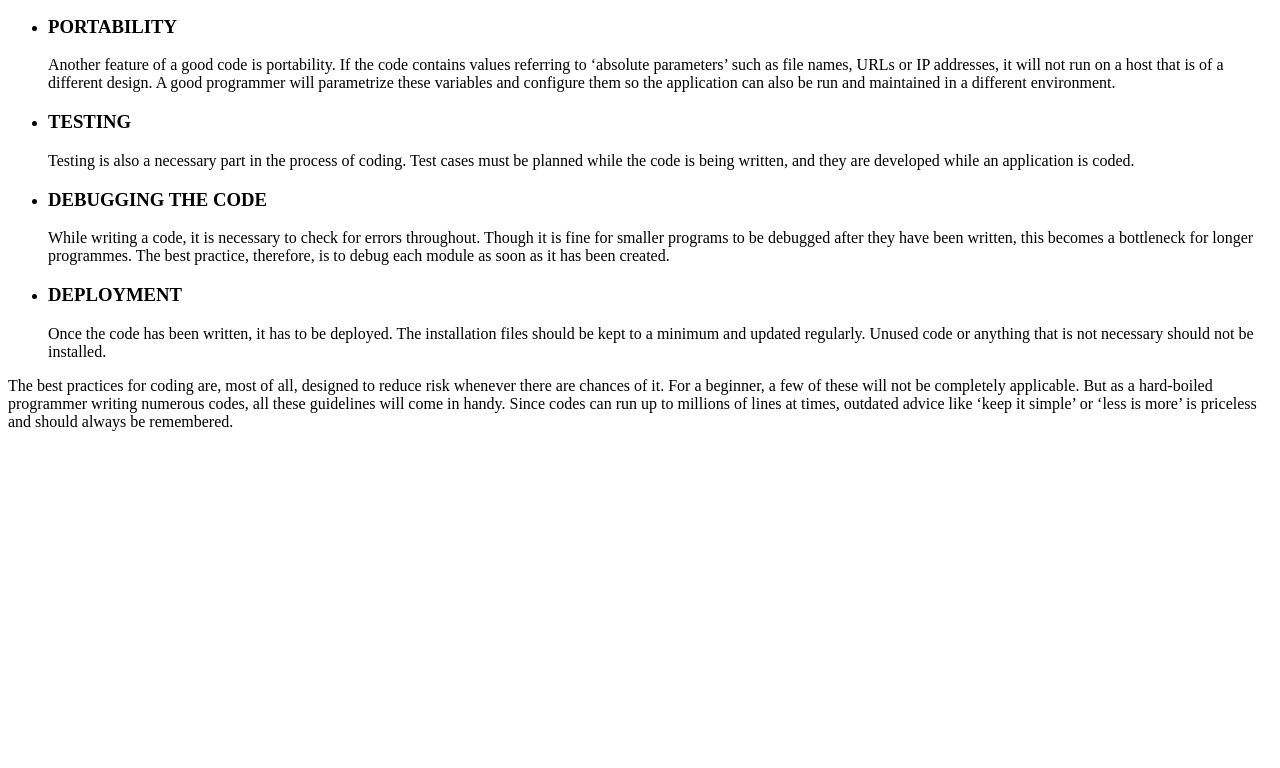
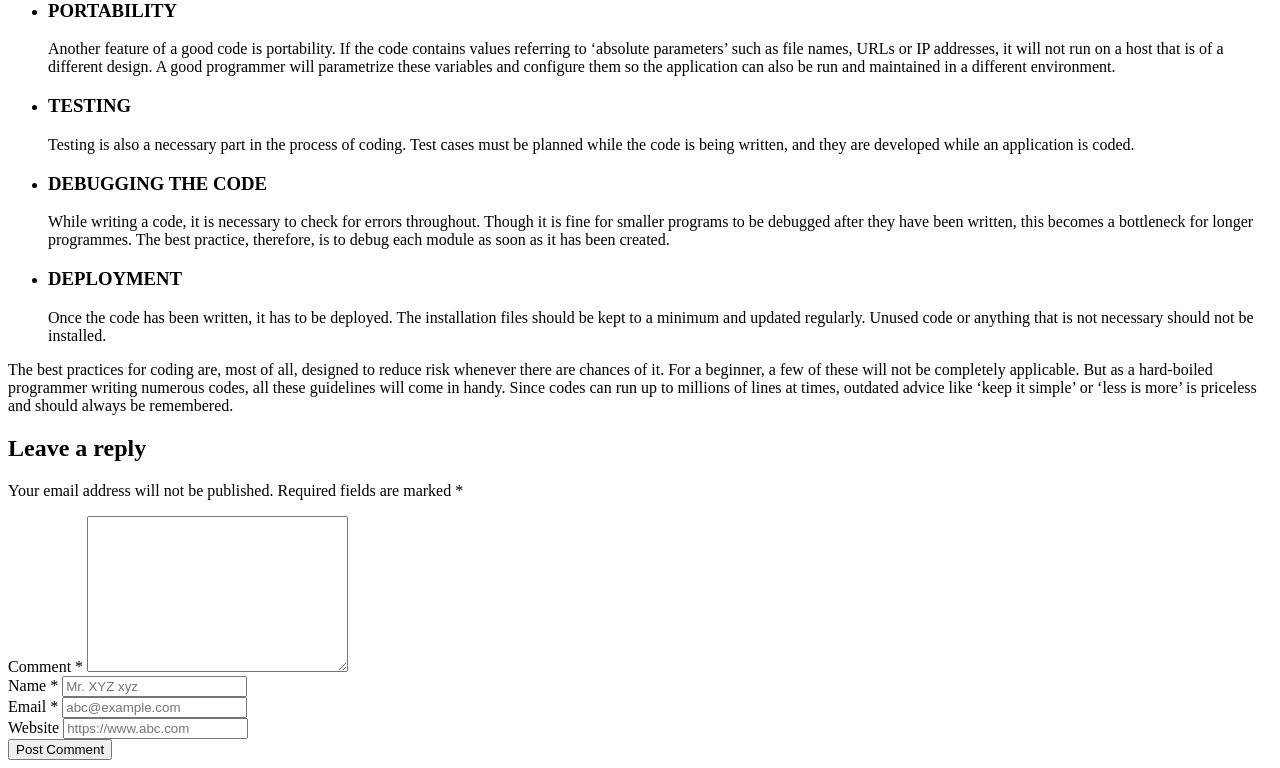
Before and after one commit to SIDDIQUI-SAHIL/FSWD_Coding_ninajs, a plain HTML site: page Best Coding Practices/index.html in a window 1280 px wide. Shown: the part 1824-2592 px from the top of the page. Before the commit the page ends 2271 px from the top, so only its background shows below. Drawn offline with Linux system fonts and the light colour scheme.

Commit message:
02/03/2021

```diff
--- a/Best Coding Practices/index.html
+++ b/Best Coding Practices/index.html
@@ -1,25 +1,21 @@
 <!DOCTYPE html>
 <html>
-
     <head>
         <title>Best Coding Practices</title>
     </head>
-
     <body>
 
         <div>
 
             <header>
-      <a href="http://blog.codingninjas.in/"><img src="https://ninjasfiles.s3.amazonaws.com/0000000000001394.png"
-          alt="coding ninjas logo"></a>
+                <a href="http://blog.codingninjas.in/"><img src="https://ninjasfiles.s3.amazonaws.com/0000000000001394.png" alt="coding ninjas logo"></a>
 
                 <div>
                     <p><a href="http://blog.codingninjas.in/">blog.codingninjas.in</a></p>
                     <p>Coding Ninjas Official Blog</p>
                 </div>
 
-      <a href="http://blog.codingninjas.in/"><img src="https://ninjasfiles.s3.amazonaws.com/0000000000001395.png"
-          alt="coding ninjas love coding"></a>
+                <a href="http://blog.codingninjas.in/"><img src="https://ninjasfiles.s3.amazonaws.com/0000000000001395.png" alt="coding ninjas love coding"></a>
             </header>
 
             <main>
@@ -33,52 +29,33 @@
                 <article>
 
                     <div>
-          <p>
-            <span>
-              <b>Views:</b>
-            </span>
-            <span>
-              <b>1,137</b>
-            </span>
-          </p>
+                        <div>
+                            <span><b>Views:</b></span>
+                            <span><b>1,137</b></span>
+                        </div>
                         <img src="https://ninjasfiles.s3.amazonaws.com/0000000000001393.jpg" alt="best coding practices">
                     </div>
 
                     <p>
-          Just like with any other activity, the world of coding is also governed by informal rules. Most of these rules
-          are formulated over decades. Programming languages often remain in usage for longer than their founders
-          expect.
+                        Just like with any other activity, the world of coding is also governed by informal rules. Most of these rules are formulated over decades. Programming languages often remain in usage for longer than their founders expect.
                     </p>
 
                     <p>
-          Programmers find innovative ways to recreate these languages for different purposes. Thus, some static do’s
-          and don’ts are always of use in the fluid zone called coding. Normally, a great code has three common
-          features: maintainability, dependability, and usability. It should also be adaptable enough to be efficient
-          even in changing environments. However, before coding even begins, a few prerequisites need to be fulfilled in
-          order to provide a solid foundation on which readable code can be written.
+                        Programmers find innovative ways to recreate these languages for different purposes. Thus, some static do’s and don’ts are always of use in the fluid zone called coding. Normally, a great code has three common features: maintainability, dependability, and usability. It should also be adaptable enough to be efficient even in changing environments. However, before coding even begins, a few prerequisites need to be fulfilled in order to provide a solid foundation on which readable code can be written.
                     </p>
 
                     <h2>PREREQUISITES</h2>
 
                     <p>
-          This is easily the most important step of all. In absence of these, a code may be inefficient even if it is
-          completed. The prerequisites that need to be in place for an efficient code covers matters like design and
-          architecture. An important question is how development is structured. What is the specific purpose of the
-          software? The problem that the code is meant to solve must be clear to the developer. What is the design of
-          the individual components? Such basic requirements have to be fulfilled when a good code is being written.
+                        This is easily the most important step of all. In absence of these, a code may be inefficient even if it is completed. The prerequisites that need to be in place for an efficient code covers matters like design and architecture. An important question is how development is structured. What is the specific purpose of the software? The problem that the code is meant to solve must be clear to the developer. What is the design of the individual components? Such basic requirements have to be fulfilled when a good code is being written.
                     </p>
 
                     <p>
-          Hoare makes a good point when it comes to assessing software design and architecture. Either a code is so
-          simple that there are obviously no errors, or a code is so complex that there are no obvious errors. Software
-          design is also of importance to clients, who can decide if their needs are being adequately addressed. If
-          there are some things that architecture cannot take care of, then those are handled in the software design
-          phase. A detailed design is a good guide for coding.
+                        Hoare makes a good point when it comes to assessing software design and architecture. Either a code is so simple that there are obviously no errors, or a code is so complex that there are no obvious errors. Software design is also of importance to clients, who can decide if their needs are being adequately addressed. If there are some things that architecture cannot take care of, then those are handled in the software design phase. A detailed design is a good guide for coding.
                     </p>
 
                     <p>
-          The next step is to measure existing programming languages against the requirements to decide on an
-          appropriate one. If needed, a mixed routine can be adopted.
+                        The next step is to measure existing programming languages against the requirements to decide on an appropriate one. If needed, a mixed routine can be adopted.
                     </p>
 
                     <p>
@@ -88,83 +65,86 @@
                         <li>
                             <h3>COMMENTING</h3>
                             <p>
-              Commenting is one such practice that is often ignored by programmers, especially for codes that are
-              written by multiple programmers. However, comments reduce the cost of knowledge transfer. Name of the
-              module, purpose of the module, description of the module, original author, modifications and authors who
-              modified code with a description on why it was modified were components of an early commenting practice.
+                                Commenting is one such practice that is often ignored by programmers, especially for codes that are written by multiple programmers. However, comments reduce the cost of knowledge transfer. Name of the module, purpose of the module, description of the module, original author, modifications and authors who modified code with a description on why it was modified were components of an early commenting practice.
                             </p>
                         </li>
 
                         <li>
                             <h3>GOOD NAMING CONVENTIONS</h3>
                             <p>
-              Using good naming conventions is the next step to good coding. Often developers use Y1 or X1 as variables,
-              and then do not replace them with meaningful names. To prevent this confusion and utter waste of time,
-              descriptive names should be used.
+                                Using good naming conventions is the next step to good coding. Often developers use Y1 or X1 as variables, and then do not replace them with meaningful names. To prevent this confusion and utter waste of time, descriptive names should be used.
                             </p>
                         </li>
 
                         <li>
                             <h3>SIMPLICITY AND COMPACTNESS</h3>
                             <p>
-              The key to a good code is also simplicity. To achieve a certain result, developers may use complex logic
-              but this should be minimised while writing a good code. The next developer who uses the code may use it
-              for a different purpose and may not even completely understand or utilise the complex logic. Simple code
-              does not always depend on the length of the code. The code must also be conceptually simple. An added
-              advantage is if the code is also suitably compact. More code can be viewed on a page and programmer
-              keystrokes can be reduced.
+                                The key to a good code is also simplicity. To achieve a certain result, developers may use complex logic but this should be minimised while writing a good code. The next developer who uses the code may use it for a different purpose and may not even completely understand or utilise the complex logic. Simple code does not always depend on the length of the code. The code must also be conceptually simple. An added advantage is if the code is also suitably compact. More code can be viewed on a page and programmer keystrokes can be reduced.
                             </p>
                         </li>
 
                         <li>
                             <h3>PORTABILITY</h3>
                             <p>
-              Another feature of a good code is portability. If the code contains values referring to ‘absolute
-              parameters’ such as file names, URLs or IP addresses, it will not run on a host that is of a different
-              design. A good programmer will parametrize these variables and configure them so the application can also
-              be run and maintained in a different environment.
+                                Another feature of a good code is portability. If the code contains values referring to ‘absolute parameters’ such as file names, URLs or IP addresses, it will not run on a host that is of a different design. A good programmer will parametrize these variables and configure them so the application can also be run and maintained in a different environment.
                             </p>
                         </li>
 
                         <li>
                             <h3>TESTING</h3>
                             <p>
-              Testing is also a necessary part in the process of coding. Test cases must be planned while the code is
-              being written, and they are developed while an application is coded.
+                                Testing is also a necessary part in the process of coding. Test cases must be planned while the code is being written, and they are developed while an application is coded.
                             </p>
                         </li>
 
                         <li>
                             <h3>DEBUGGING THE CODE</h3>
                             <p>
-              While writing a code, it is necessary to check for errors throughout. Though it is fine for smaller
-              programs to be debugged after they have been written, this becomes a bottleneck for longer programmes. The
-              best practice, therefore, is to debug each module as soon as it has been created.
+                                While writing a code, it is necessary to check for errors throughout. Though it is fine for smaller programs to be debugged after they have been written, this becomes a bottleneck for longer programmes. The best practice, therefore, is to debug each module as soon as it has been created.
                             </p>
                         </li>
 
                         <li>
                             <h3>DEPLOYMENT</h3>
                             <p>
-              Once the code has been written, it has to be deployed. The installation files should be kept to a minimum
-              and updated regularly. Unused code or anything that is not necessary should not be installed.
+                                Once the code has been written, it has to be deployed. The installation files should be kept to a minimum and updated regularly. Unused code or anything that is not necessary should not be installed.
                             </p>
                         </li>
                     </ul>
 
                     <p>
-          The best practices for coding are, most of all, designed to reduce risk whenever there are chances of it. For
-          a beginner, a few of these will not be completely applicable. But as a hard-boiled programmer writing numerous
-          codes, all these guidelines will come in handy. Since codes can run up to millions of lines at times, outdated
-          advice like ‘keep it simple’ or ‘less is more’ is priceless and should always be remembered.
+                        The best practices for coding are, most of all, designed to reduce risk whenever there are chances of it. For a beginner, a few of these will not be completely applicable. But as a hard-boiled programmer writing numerous codes, all these guidelines will come in handy. Since codes can run up to millions of lines at times, outdated advice like ‘keep it simple’ or ‘less is more’ is priceless and should always be remembered.
                     </p>
 
                 </article>
+
+                <section>
+                    <h2>Leave a reply</h2>
+
+                    <div>
+                        <p>Your email address will not be published. Required fields are marked <span>*</span></p>
+
+                        <form>
+                            <label for="comment">Comment <span>*</span></label>
+                            <textarea name="coment" id="comment" rows="10" cols="30"></textarea>
+                            <br/>
+                            <label for="name">Name <span>*</span></label>
+                            <input id="name" type="text" required placeholder="Mr. XYZ xyz" name="name"/>
+                            <br/>
+                            <label for="email">Email <span>*</span></label>
+                            <input id="email" type="email" required placeholder="abc@example.com" name="email"/>
+                            <br/>
+                            <label for="website">Website</label>
+                            <input id="website" type="url" placeholder="https://www.abc.com" name="website"/><br>
+                            <button type="submit">Post Comment</button>
+                        </form>
+
+                    </div>
+                </section>
 
             </main>
 
         </div>
 
     </body>
-
 </html>
```
Lines whose indentation alone changed are shown as unchanged.
